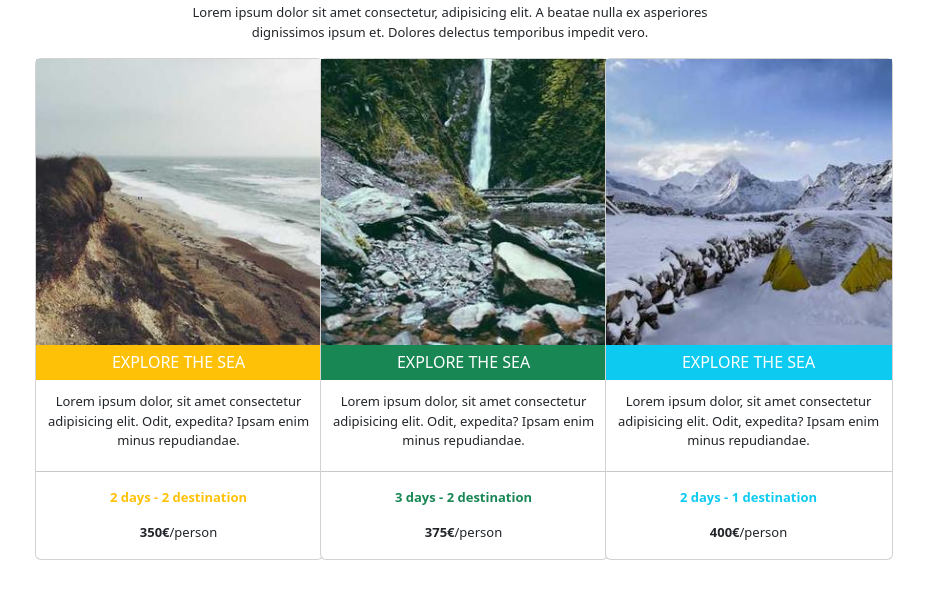
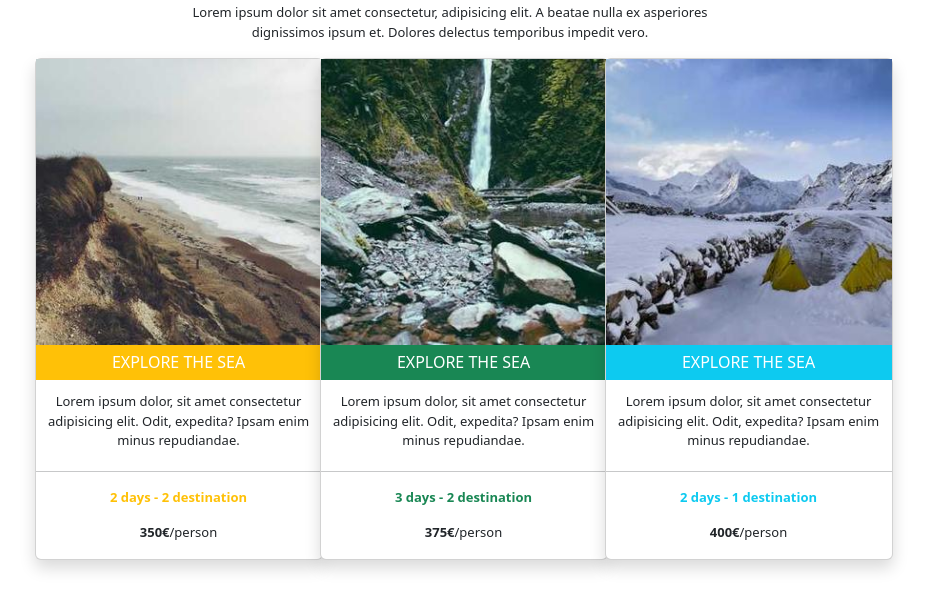
Before and after one commit to MarcoDC96/bootstrap-travel-agency, a plain HTML site: page index.html in a window 1280 px wide. Shown: the part 101-712 px from the top of the page, without its empty margins (190-1117 px from the left). Drawn offline with nearby package versions, Linux system fonts and the light colour scheme.

Commit message:
Real finish without bonus

```diff
--- a/index.html
+++ b/index.html
@@ -21,7 +21,7 @@
             <div class="row justify-content-center">
                 <div class="col-3 text-center ts-p1">
 
-                    <div class="card" style="width: 18rem;">
+                    <div class="card shadow rounded" style="width: 18rem;">
                         <img src="./img/travelboot1.jpg" alt="Prima immagine">
                         <h6 class="bg-warning text-white pt-2 pb-2">EXPLORE THE SEA</h6>
                         <div class="card-body p-1">
@@ -35,7 +35,7 @@
                 </div>
 
                 <div class="col-3 text-center ts-p1">
-                    <div class="card" style="width: 18rem;">
+                    <div class="card shadow rounded" style="width: 18rem;">
                         <img src="./img/Travelboot2.jpg" alt="Seconda immagine">
                         <h6 class="bg-success text-white pt-2 pb-2">EXPLORE THE SEA</h6>
                         <div class="card-body p-1">
@@ -50,7 +50,7 @@
 
                 <div class="col-3 text-center ts-p1">
 
-                    <div class="card" style="width: 18rem;">
+                    <div class="card shadow rounded" style="width: 18rem;">
                         <img src="./img/TravelBoot3.jpg" alt="Terza immagine">
                         <h6 class="bg-info text-white pt-2 pb-2">EXPLORE THE SEA</h6>
                         <div class="card-body p-1">
```
